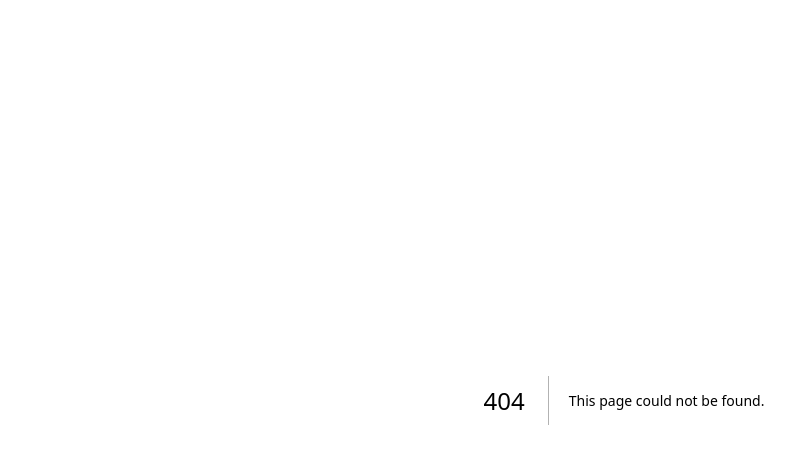
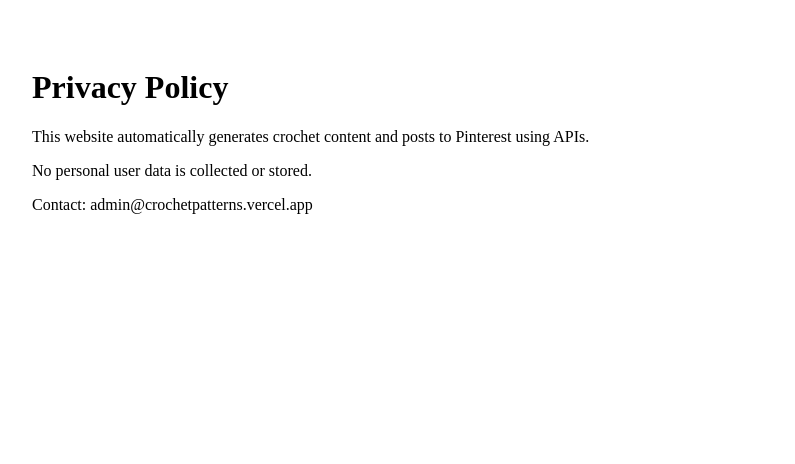
Before and after one commit to cosmicencounters5-png/crochetpatterns, a Next.js app: page /privacy in a window 1280 px wide. Before the commit this address had no page. Shown: the top 464 px of the page, without its empty margins (16-811 px from the left). Built offline with nearby package versions, Linux system fonts and the light colour scheme.

Commit message:
Create page.js

```diff
--- /dev/null
+++ b/app/privacy/page.js
@@ -0,0 +1,23 @@
+export default function Privacy(){
+
+  return (
+    <main style={{padding:40,maxWidth:700}}>
+      <h1>Privacy Policy</h1>
+
+      <p>
+        This website automatically generates crochet content and posts
+        to Pinterest using APIs.
+      </p>
+
+      <p>
+        No personal user data is collected or stored.
+      </p>
+
+      <p>
+        Contact: admin@crochetpatterns.vercel.app
+      </p>
+
+    </main>
+  );
+
+}
```
